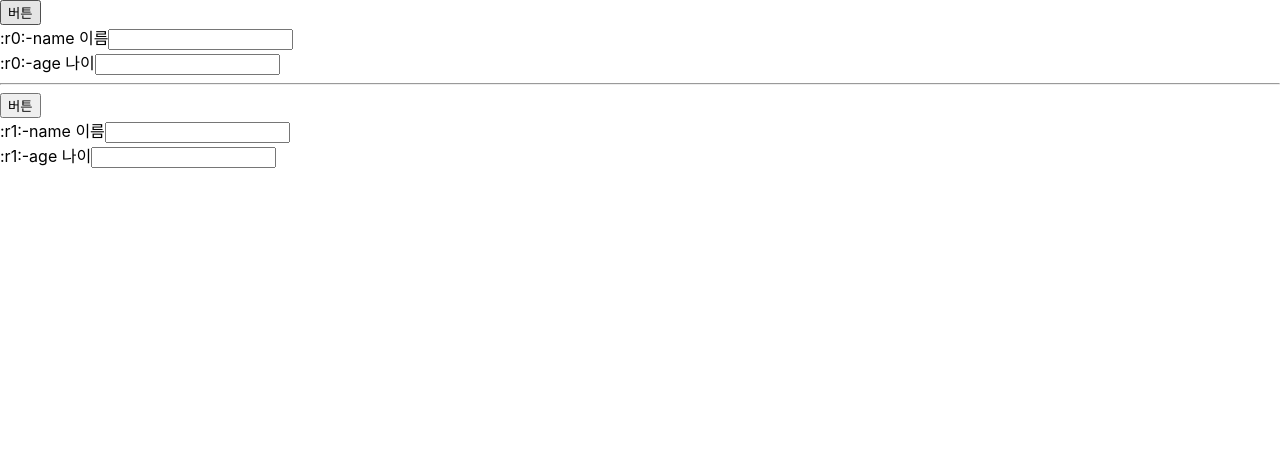
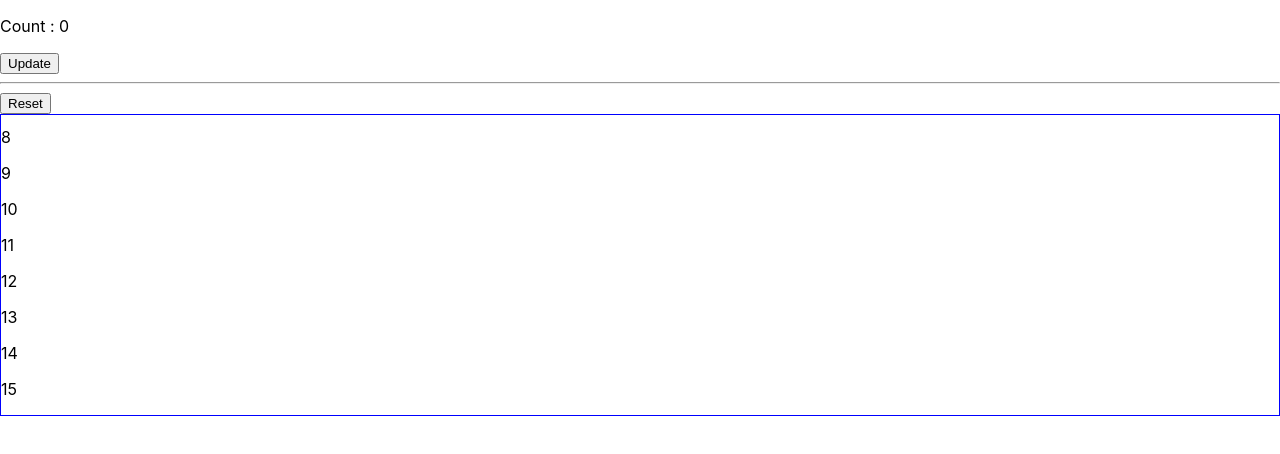
Before and after one commit to ycr5007/STDPR, a React (Create React App) app in the folder src/main/view/: page / in a window 1280 px wide. Shown: the top 454 px of the page. Built offline with nearby package versions, Linux system fonts and the light colour scheme.

Commit message:
useLayoutEffect 학습

```diff
--- a/src/main/view/src/App.js
+++ b/src/main/view/src/App.js
@@ -1,41 +1,61 @@
-import React, {useEffect, useId, useRef} from 'react';
+import React, {useEffect, useLayoutEffect, useRef, useState} from 'react';
+
+function getNumbers() {
+    return [1, 2, 3, 4, 5, 6, 7, 8, 9, 10, 11, 12, 13, 14, 15];
+}
 
 function App() {
-    // useId 를 통한 Componenet 의 고유 ID 값을 생성할 수 있음
+    const [count, setCount] = useState(0);
+
+    // Component 가 화면에 그려진 이후 실행 ( 비동기적 실행 )
+    // useEffect(() => {
+    //     console.log("useEffect : ", count);
+    // }, [count]);
+
+    // Component 가 화면에 그려지기 이전에 실행 ( 동기적 실행, 무거운 작업 | 사용량이 많을 경우 App 이 무거워질 수 있음 )
+    // useLayoutEffect(() => {
+    //     console.log("useLayoutEffect : ", count);
+    // }, [count]);
+
+    const handleCountUpdate = () => {
+        setCount(count + 1);
+    }
+
+    const [numbers, setNumbers] = useState([]);
+    const ref = useRef(null);
+
+    useEffect(() => {
+        const nums = getNumbers();
+        setNumbers(nums);
+    }, []);
+
+    // 사용자에게 보여지는 UI 를 조금 더 정교하게 동작해야하는 경우, useLayoutEffect 를 사용한다
+    useLayoutEffect(() => {
+        if(numbers.length === null) {
+            return;
+        }
+
+        // 지연 발생
+        for(let i = 0; i < 30000000; i++) {}
+
+        ref.current.scrollTop = ref.current.scrollHeight;
+    }, [numbers]);
     return (
         <div>
-            <MyInput />
+            <p>Count : {count}</p>
+            <button onClick={handleCountUpdate}>Update</button>
             <hr/>
-            <MyInput />
+            <button onClick={() => setNumbers([])}>Reset</button>
+            <div ref={ref} style={{
+                height: "300px",
+                border: "1px solid blue",
+                overflow: "scroll",
+            }}>
+                {numbers.map((number, idx) => <p key={idx}>{number}</p>)}
+            </div>
         </div>
     );
 }
 
-function MyInput() {
-    // 문자열 형태, ID 값 반환
-    const id = useId(); // :r0:
-    // 1 개의 Componenet 에서, 각 Input 의 고유값을 지정할 경우, `id + tag` 형태로 지정한다.
-    // JavaScript 에서의 Math.random Or UUID
-
-    const ref = useRef();
-
-    useEffect(() => {
-        // useId 시스템을 안정적으로 사용 가능하다.
-        // ServerSide Rendering 개발 시, 서버에서 Rendering 된 결과물과 Client 의 결과물이 일치해야하기 때문에, useId를 통해 안정성을 높일 수 있음
-        // const element = document.querySelector(id); // id 의 " : " querySelector 동작 X
-        const element = ref.current;
-        // React 에서는 DOM 요소 접근시, useRef 사용으로 가능 (React 에서의 querySelector 사용 지양한다.)
-        console.log(element);
-    }, []);
-    return (
-        <div>
-            <button id="btn">버튼</button><br/>
-            <label htmlFor={`${id}-name`}>{`${id}-name`} 이름</label>
-            <input id={`${id}-name`} ref={ref}/> <br/>
-            <label htmlFor={`${id}-age`}>{`${id}-age`} 나이</label>
-            <input id={`${id}-age`}/>
-        </div>
-    );
-}
 
 export default App;
```
